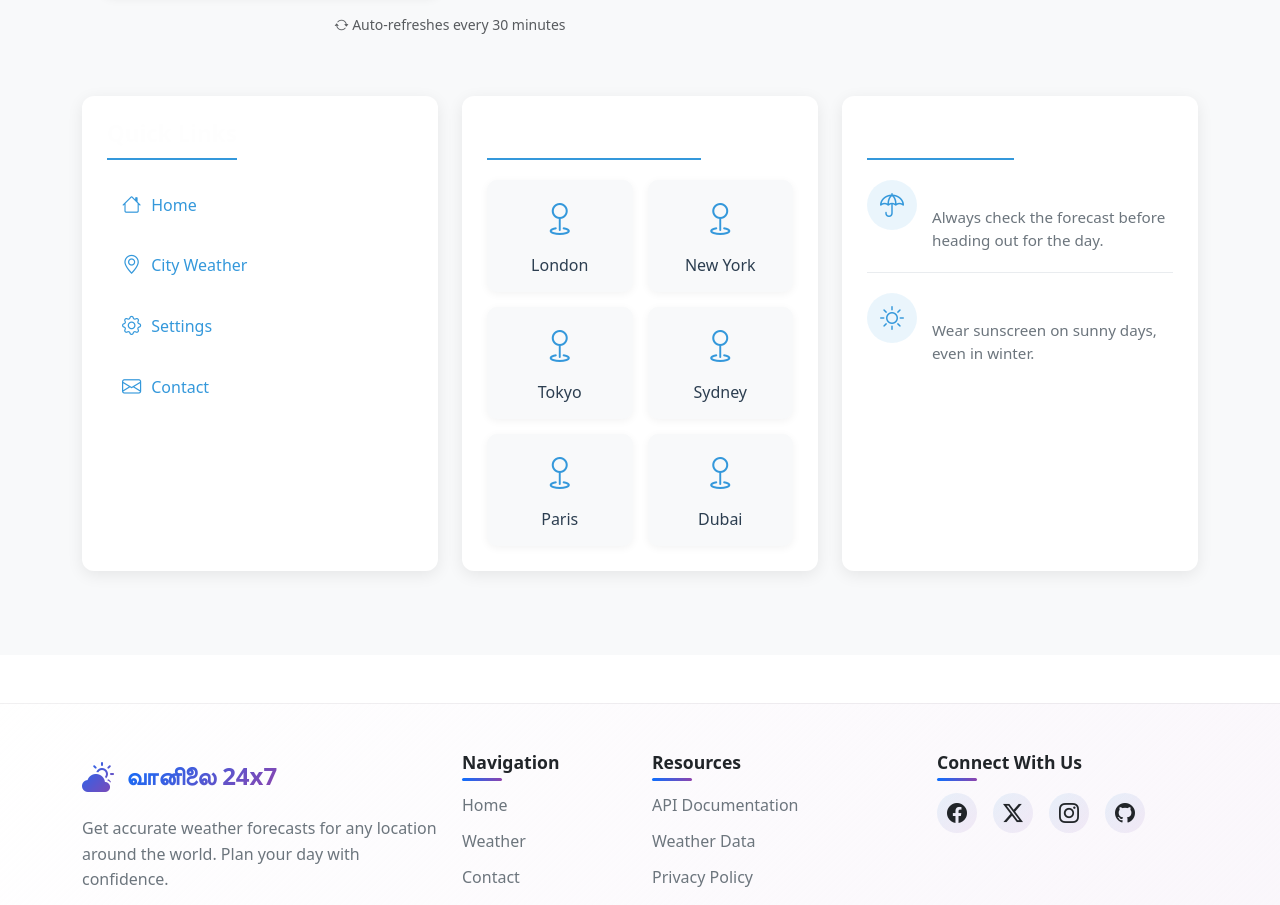
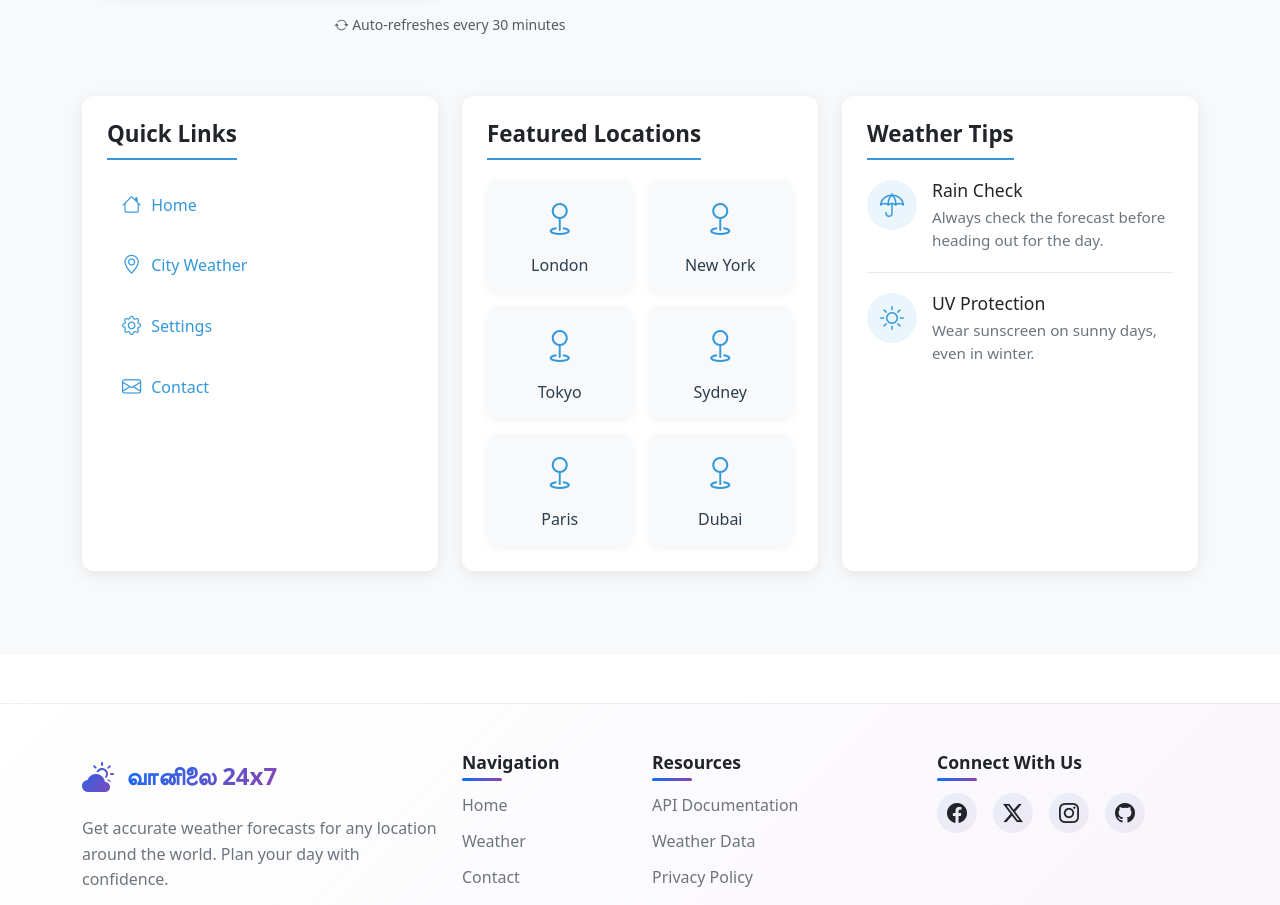
Before and after one commit to itsmessk/weather-app, an Angular app: page /home in a window 1280 px wide. Shown: the part 840-1745 px from the top of the page. Built offline with nearby package versions, Linux system fonts and the light colour scheme; no server answers.

Commit message:
update card styles for consistency; apply background color and adjust text colors across components

```diff
--- a/src/app/components/weather-dashboard/weather-dashboard.component.css
+++ b/src/app/components/weather-dashboard/weather-dashboard.component.css
@@ -26,6 +26,7 @@
   border-radius: 12px;
   overflow: hidden;
   box-shadow: 0 4px 12px rgba(0, 0, 0, 0.1);
+  background-color: var(--card-bg);
   transition: transform 0.3s ease, box-shadow 0.3s ease;
   cursor: pointer;
   position: relative;
@@ -35,6 +36,14 @@
 .weather-card:hover {
   transform: translateY(-5px);
   box-shadow: 0 8px 16px rgba(0, 0, 0, 0.15);
+}
+
+:host-context(.dark-theme) .weather-card {
+  box-shadow: 0 4px 12px rgba(0, 0, 0, 0.3);
+}
+
+:host-context(.dark-theme) .weather-card:hover {
+  box-shadow: 0 8px 16px rgba(0, 0, 0, 0.4);
 }
 
 .weather-card-content {
--- a/src/app/pages/city-weather/city-weather.component.css
+++ b/src/app/pages/city-weather/city-weather.component.css
@@ -4,7 +4,7 @@
 }
 
 .search-card {
-  background: linear-gradient(135deg, #6a11cb 0%, #2575fc 100%);
+  background: linear-gradient(135deg, #651eb0 0%, #69a0fe 100%);
   color: white;
   border: none;
   border-radius: 10px;
--- a/src/app/pages/contact/contact.component.css
+++ b/src/app/pages/contact/contact.component.css
@@ -6,8 +6,9 @@
 .contact-card {
   border: none;
   border-radius: 15px;
-  box-shadow: 0 10px 30px rgba(0, 0, 0, 0.05);
+  box-shadow: 1 10px 30px rgba(0, 0, 0, 0.05);
   overflow: hidden;
+  background-color: var(--card-bg);
   transition: transform 0.3s ease, box-shadow 0.3s ease;
 }
 
--- a/src/app/pages/home/home.component.css
+++ b/src/app/pages/home/home.component.css
@@ -136,7 +136,7 @@
 .quick-links-card h3 {
   margin-top: 0;
   margin-bottom: 20px;
-  color: #fefefe;
+  color: var(--text-primary);
   font-weight: 600;
   font-size: 1.4rem;
   border-bottom: 2px solid #3498db;
@@ -195,7 +195,7 @@
 .featured-locations-card h3 {
   margin-top: 0;
   margin-bottom: 20px;
-  color: #ffffff;
+  color: var(--text-primary);
   font-weight: 600;
   font-size: 1.4rem;
   border-bottom: 2px solid #3498db;
@@ -255,7 +255,7 @@
 .weather-tips-card h3 {
   margin-top: 0;
   margin-bottom: 20px;
-  color: #ffffff;
+  color: var(--text-primary);
   font-weight: 600;
   font-size: 1.4rem;
   border-bottom: 2px solid #3498db;
@@ -294,7 +294,7 @@
   margin-top: 0;
   margin-bottom: 5px;
   font-size: 1.1rem;
-  color: #ffffff;
+  color: var(--text-primary);
 }
 
 .tip-content p {
```
